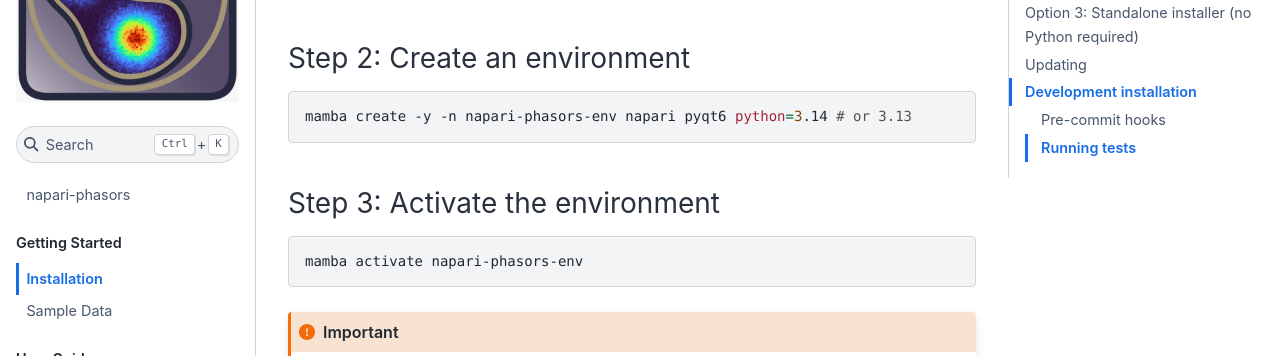
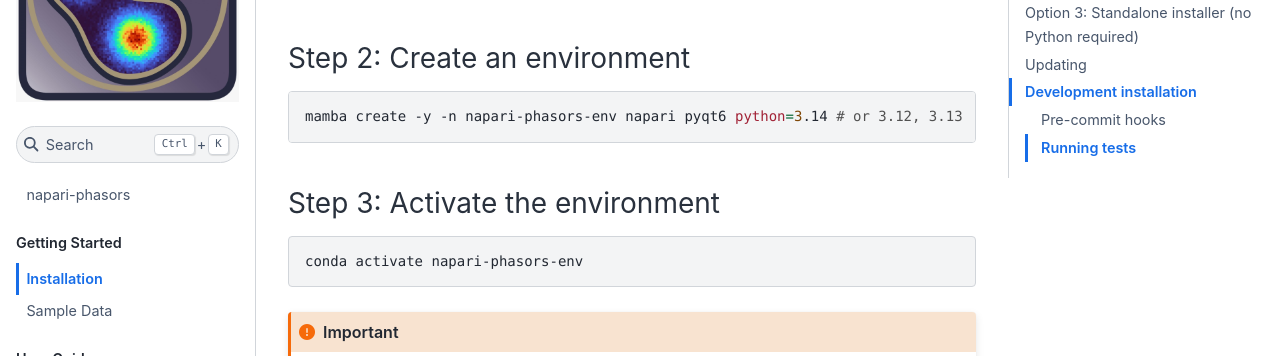
Before and after one commit to napari-phasors/napari-phasors, a Jupyter Book: the page built from docs/installation.md, in a window 1280 px wide and 900 px high, scrolled down 1323 px. Shown: the part 152-508 px from the top of the window. Built offline with Jupyter Book 1.0.4 settings and Sphinx 7.4.7 and the Sphinx Book theme 1.1.4, drawn with Linux system fonts in a browser that asks for light colours.

Commit message:
fix: address review feedback on installer PR
- Remove no-op sed (YAML | already strips indent)
- Use pyqt6 in construct.yaml to match project requirements
- Use conda activate instead of mamba activate (more portable)
- Consistent Python version comments (3.12, 3.13, 3.14)
- Add Icon= field to .desktop file for Linux
- Safer glob array for .sh installer in DMG step

Co-authored-by: Copilot <223556219+Copilot@users.noreply.github.com>

````diff
--- a/docs/installation.md
+++ b/docs/installation.md
@@ -50,13 +50,13 @@ If you already have Anaconda or Miniconda, you can use `conda` instead of
 ### Step 2: Create an environment
 
 ```bash
-mamba create -y -n napari-phasors-env napari pyqt6 python=3.14 # or 3.13
+mamba create -y -n napari-phasors-env napari pyqt6 python=3.14 # or 3.12, 3.13
 ```
 
 ### Step 3: Activate the environment
 
 ```bash
-mamba activate napari-phasors-env
+conda activate napari-phasors-env
 ```
 
 ```{important}
@@ -113,7 +113,7 @@ latest version yet, use Option 1 or 2.
 To update to the latest version:
 
 ```bash
-mamba activate napari-phasors-env
+conda activate napari-phasors-env
 pip install --upgrade napari-phasors
 ```
 
````
Also changed, not shown: README.md (+2 -2 lines), 2 other files.
